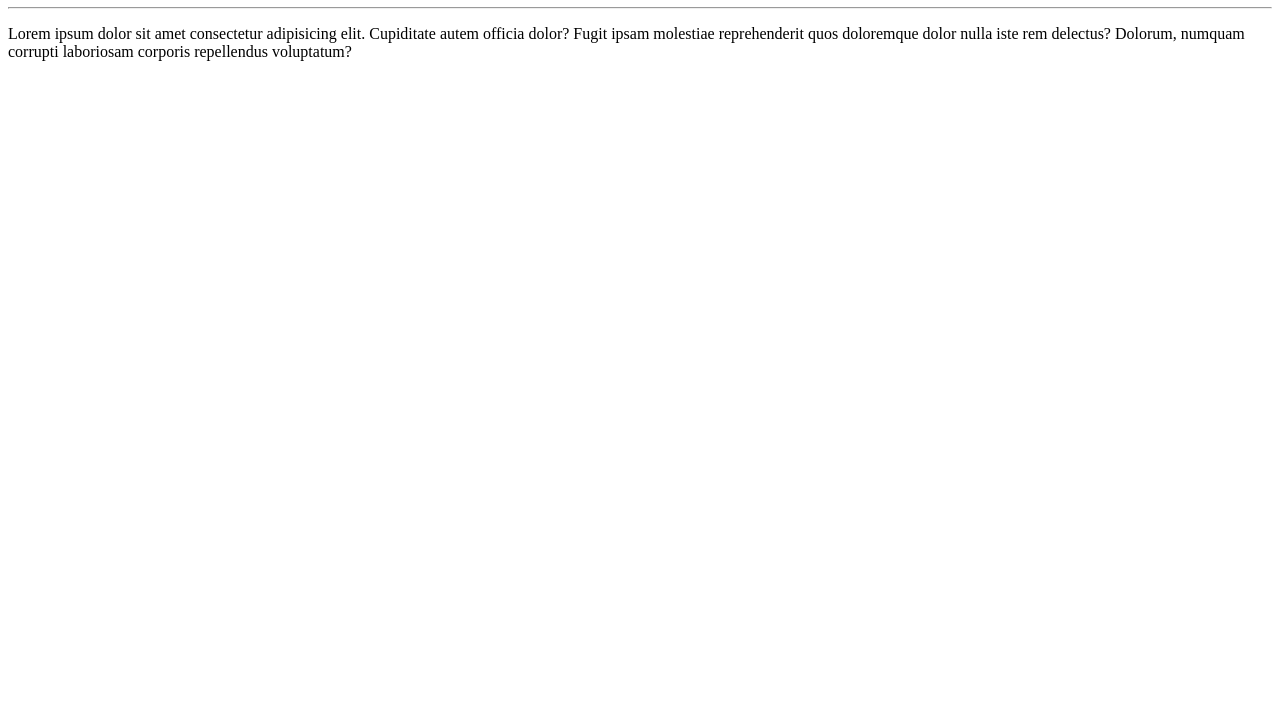
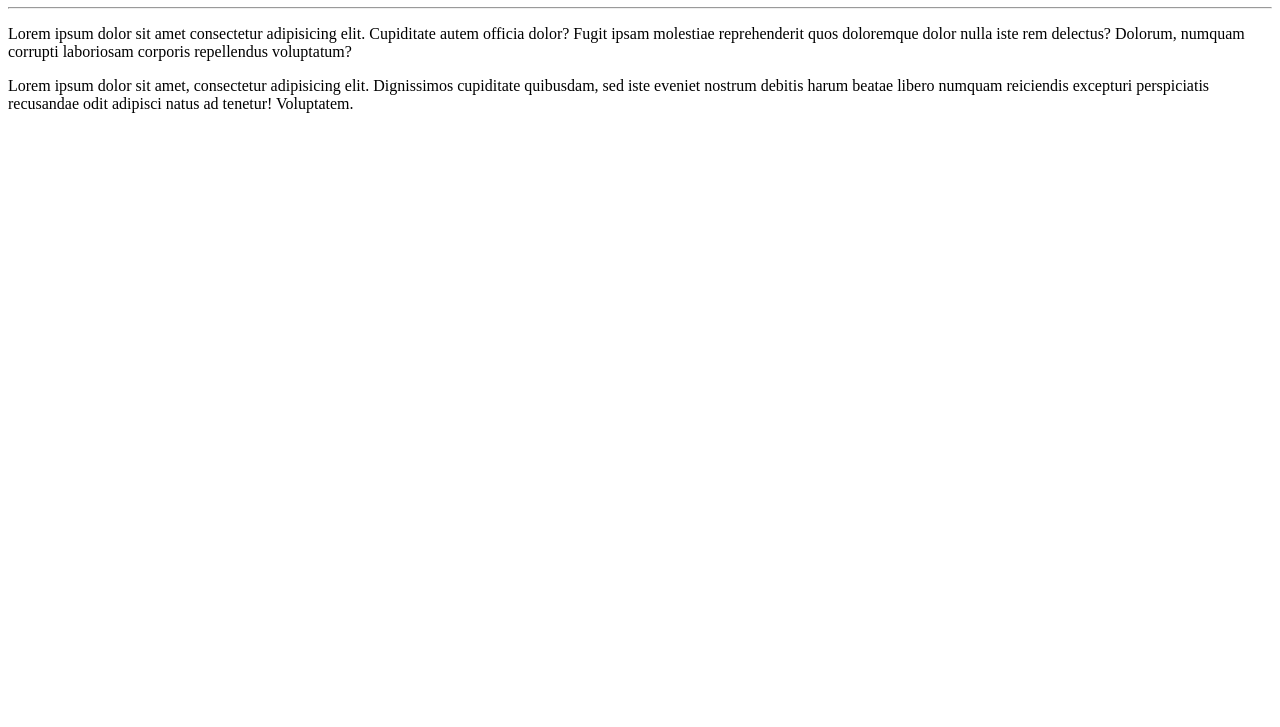
Before and after one commit to HaroldoCapucci/ola-mundo-, a plain HTML site: page sit exemplo/index.html in a window 1280 px wide. Shown: the part 73-800 px from the top of the page. Drawn offline with Linux system fonts and the light colour scheme.

Commit message:
add paragrafo
paragrafo add

```diff
--- a/sit exemplo/index.html
+++ b/sit exemplo/index.html
@@ -10,5 +10,7 @@
     <h1>olá, mundo!</h1>
     <hr>
     <p>Lorem ipsum dolor sit amet consectetur adipisicing elit. Cupiditate autem officia dolor? Fugit ipsam molestiae reprehenderit quos doloremque dolor nulla iste rem delectus? Dolorum, numquam corrupti laboriosam corporis repellendus voluptatum?</p>
+ <p>Lorem ipsum dolor sit amet, consectetur adipisicing elit. Dignissimos cupiditate quibusdam, sed iste eveniet nostrum debitis harum beatae libero numquam reiciendis excepturi perspiciatis recusandae odit adipisci natus ad tenetur! Voluptatem.</p>
+ </p>
 </body>
 </html>
```
